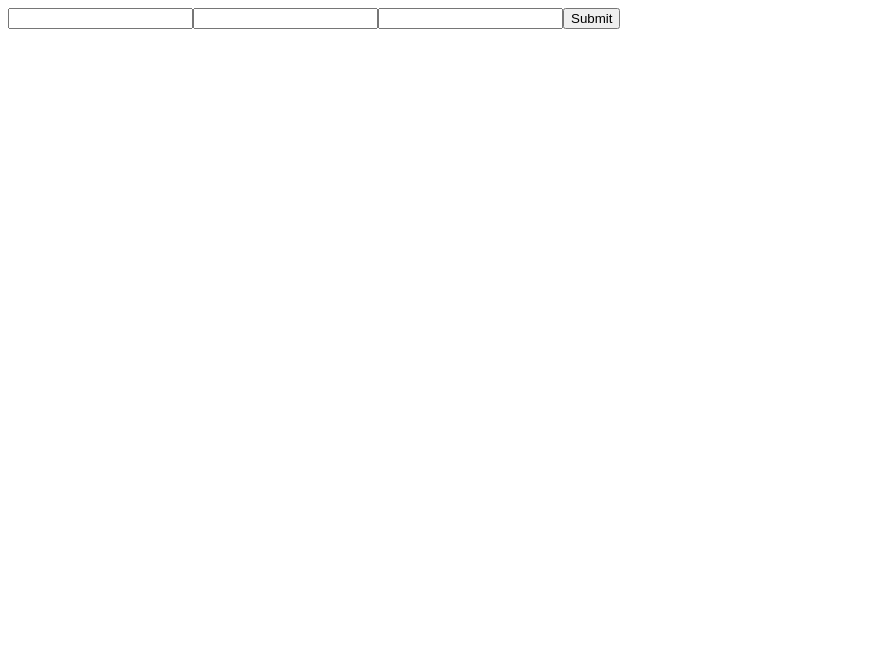
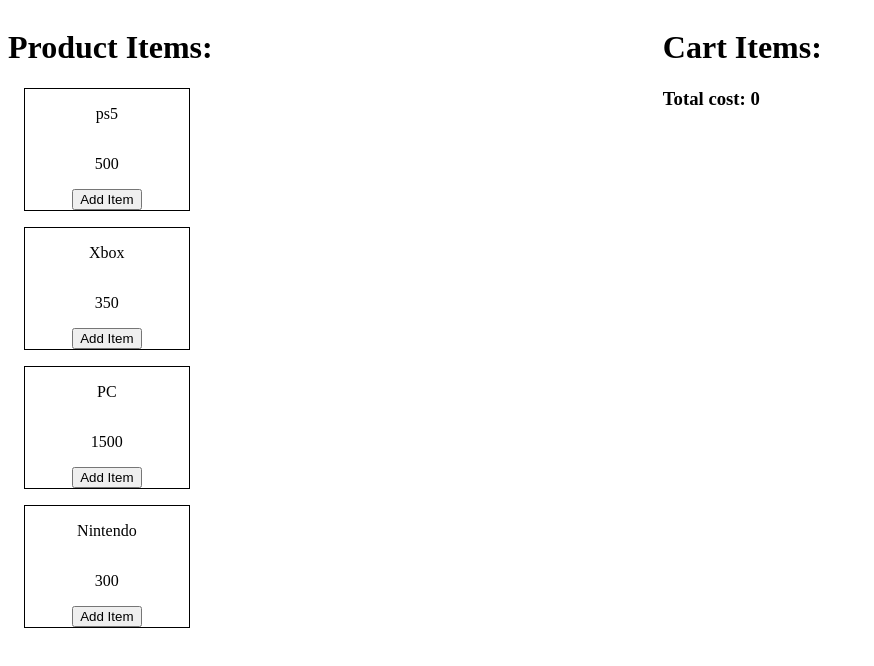
Before and after one commit to Marquessmalley/React-challenges, a React (Create React App) app: page / in a window 1280 px wide. Shown: the top 666 px of the page, without its empty margins (0-874 px from the left). Built offline with nearby package versions, Linux system fonts and the light colour scheme.

Commit message:
store challenge added

```diff
--- a/src/App.js
+++ b/src/App.js
@@ -1,14 +1,16 @@
-import TodoChallenge from "./challenges/TodoList/TodoChallenge";
-import CounterChallenge from "./challenges/Counter/CounterChallenge";
-import ColorPicker from "./challenges/ColorPicker/ColorPicker";
-import GithubUser from "./challenges/GithubUser/GithubUser";
-import CountdownTimer from "./challenges/CountdownTimer/CountdownTimer";
-import Registration from "./challenges/Registration/Registration";
+// import TodoChallenge from "./challenges/TodoList/TodoChallenge";
+// import CounterChallenge from "./challenges/Counter/CounterChallenge";
+// import ColorPicker from "./challenges/ColorPicker/ColorPicker";
+// import GithubUser from "./challenges/GithubUser/GithubUser";
+// import CountdownTimer from "./challenges/CountdownTimer/CountdownTimer";
+// import Registration from "./challenges/Registration/Registration";
+
+import Store from "./challenges/Store/Store";
 
 function App() {
   return (
     <div className="App">
-      <Registration />
+      <Store />
     </div>
   );
 }
--- /dev/null
+++ b/src/challenges/Store/Cart.js
@@ -0,0 +1,46 @@
+import { useContext, useEffect } from "react";
+import { ShoppingCart } from "./Store";
+
+const Cart = () => {
+  const { cart, setCart, totalCost, setTotalCost } = useContext(ShoppingCart);
+
+  useEffect(() => {
+    const handleTotalPrice = () => {
+      const totalCost = cart.reduce((acc, item) => acc + item.price, 0);
+      setTotalCost(totalCost);
+    };
+    handleTotalPrice();
+  }, [cart, setTotalCost]);
+
+  const handleRemoveItem = (item) => {
+    setCart((prevCart) => prevCart.filter((cart) => cart.id !== item.id));
+  };
+
+  return (
+    <div style={{ flexGrow: 1 }}>
+      <h1>Cart Items: </h1>
+      {cart.map((item) => {
+        return (
+          <div
+            key={item.id}
+            style={{
+              margin: "1rem",
+              border: "1px black solid",
+              display: "flex",
+              flexDirection: "column",
+              alignItems: "center",
+              width: "25%",
+            }}
+          >
+            <p>{item.name}</p>
+            <p>{item.price}</p>
+            <button onClick={() => handleRemoveItem(item)}>Remove Item</button>
+          </div>
+        );
+      })}
+      <h3>Total cost: {totalCost} </h3>
+    </div>
+  );
+};
+
+export default Cart;
--- /dev/null
+++ b/src/challenges/Store/ProductList.js
@@ -0,0 +1,63 @@
+import { useContext } from "react";
+import { ShoppingCart } from "./Store";
+const items = [
+  {
+    id: 0,
+    name: "ps5",
+    price: 500,
+  },
+  {
+    id: 1,
+    name: "Xbox",
+    price: 350,
+  },
+  {
+    id: 2,
+    name: "PC",
+    price: 1500,
+  },
+  {
+    id: 3,
+    name: "Nintendo",
+    price: 300,
+  },
+];
+const ProductList = () => {
+  const { cart, setCart } = useContext(ShoppingCart);
+
+  const handleAddItem = (item) => {
+    const existingItem = cart.find((cartItem) => cartItem.id === item.id);
+    if (existingItem === undefined) {
+      setCart((prevCart) => [...prevCart, item]);
+    } else if (existingItem) {
+      return;
+    }
+  };
+
+  return (
+    <div style={{ flexGrow: 1 }}>
+      <h1>Product Items: </h1>
+      {items.map((item) => {
+        return (
+          <div
+            key={item.id}
+            style={{
+              margin: "1rem",
+              border: "1px black solid",
+              display: "flex",
+              flexDirection: "column",
+              alignItems: "center",
+              width: "25%",
+            }}
+          >
+            <p>{item.name}</p>
+            <p>{item.price}</p>
+            <button onClick={() => handleAddItem(item)}>Add Item </button>
+          </div>
+        );
+      })}
+    </div>
+  );
+};
+
+export default ProductList;
--- /dev/null
+++ b/src/challenges/Store/Store.js
@@ -0,0 +1,25 @@
+import { createContext, useState } from "react";
+import ProductList from "./ProductList";
+import Cart from "./Cart";
+
+export const ShoppingCart = createContext();
+const Store = () => {
+  const [cart, setCart] = useState([]);
+  const [totalCost, setTotalCost] = useState(0);
+
+  return (
+    <ShoppingCart.Provider value={{ cart, setCart, totalCost, setTotalCost }}>
+      <div
+        style={{
+          display: "flex",
+          justifyContent: "space-evenly",
+        }}
+      >
+        <ProductList />
+        <Cart />
+      </div>
+    </ShoppingCart.Provider>
+  );
+};
+
+export default Store;
```
Also changed, not shown: src/challenges/Store/challenge.txt (added).
